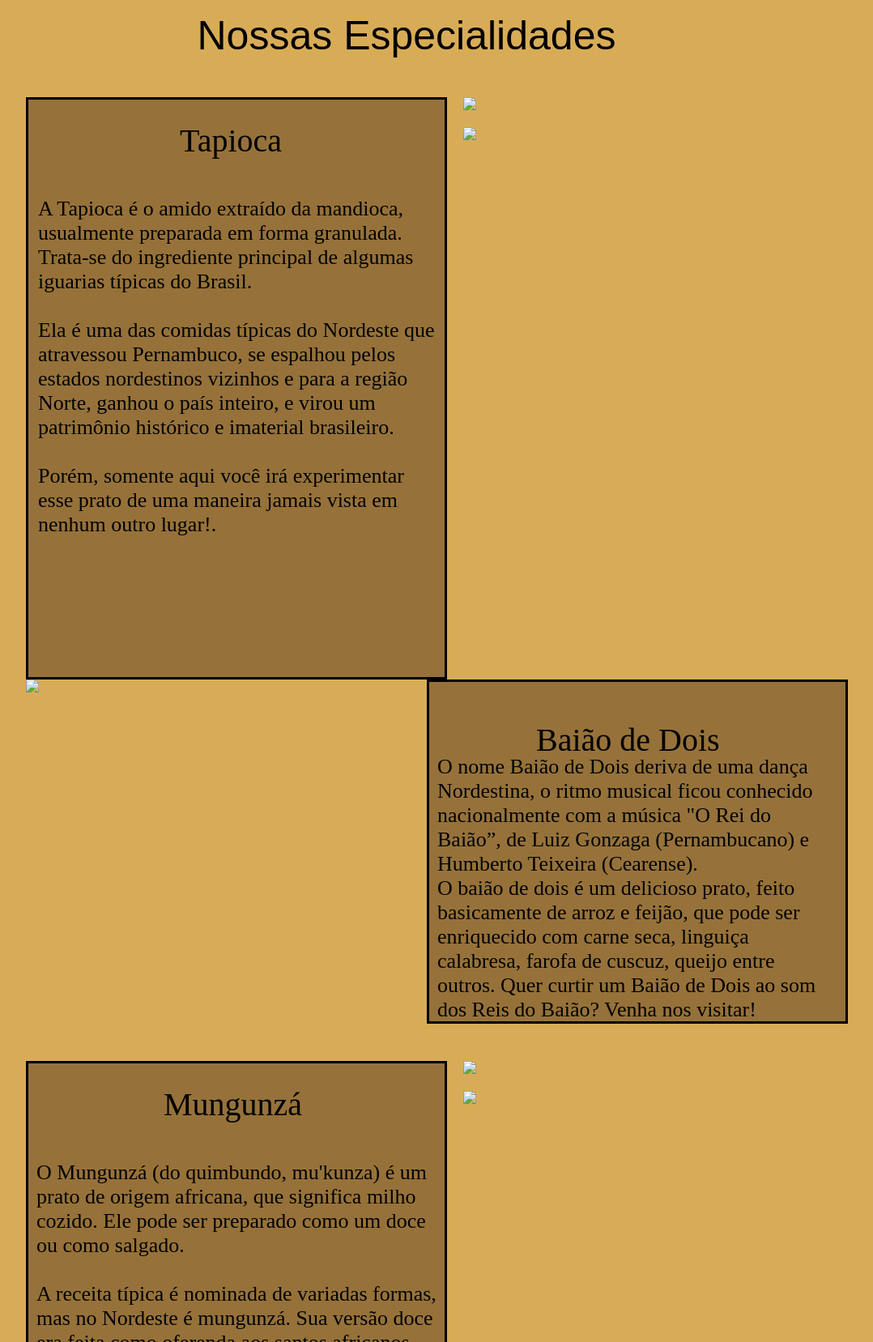
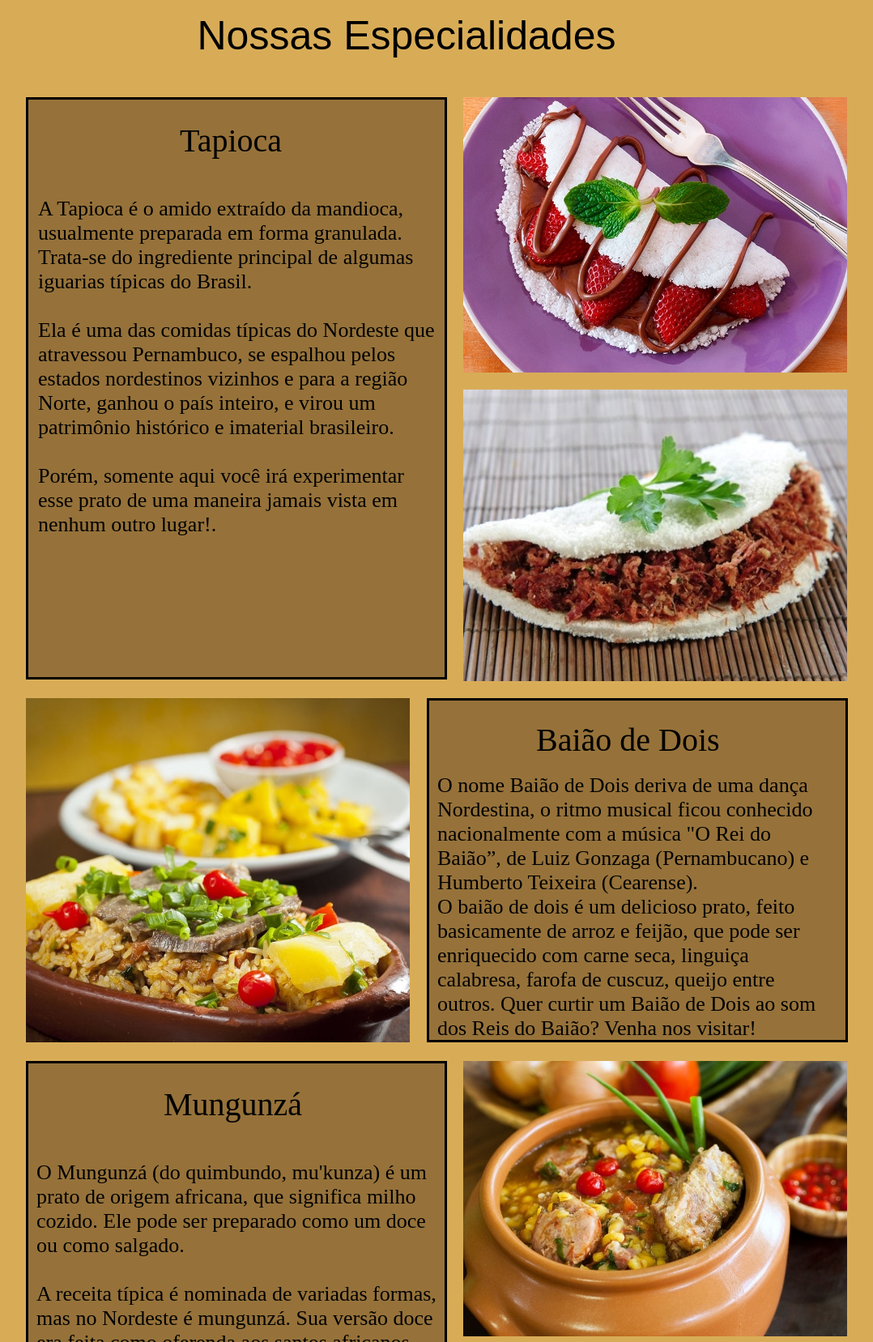
Before and after one commit to GuilhermeHFThome/site-web0, a plain HTML site: page index.html in a window 1280 px wide. Shown: the part 1220-2877 px from the top of the page at 81% size, without its empty margins (138-1216 px from the left). Drawn offline with Linux system fonts and the light colour scheme; the site is published under a folder, as on GitHub Pages, so addresses that start at the root find nothing.

Commit message:
Add files via upload

```diff
--- a/index.html
+++ b/index.html
@@ -21,7 +21,7 @@
       </a>
       <nav class="grid-12 menu">
         <ul>
-          <li><a href="/html/contato.html">Contato</a></li>
+          <li><a href="html/contato.html">Contato</a></li>
         </ul>
       </nav>
     </div>
@@ -67,10 +67,10 @@
         </p>
         <ul class="grid-7">
           <li>
-            <img src="/imagens/tapioca1.jpg">
+            <img src="imagens/tapioca1.jpg">
           </li>
           <li>
-            <img src="/imagens/tapioca2.jpg">
+            <img src="imagens/tapioca2.jpg">
           </li>
         </ul>
       </div>
@@ -78,7 +78,7 @@
       <div class="baiao">
         <h3>Baião de Dois</h3>
         <ul>
-          <li class="grid-8"><img src="/imagens/baiao.jpg"></li>
+          <li class="grid-8"><img src="imagens/baiao.jpg"></li>
           <li class="grid-8">
             <p><br><br><br> O nome Baião de Dois deriva de uma dança Nordestina, o ritmo musical ficou conhecido nacionalmente com a música "O Rei do Baião”, de Luiz Gonzaga (Pernambucano) e Humberto Teixeira (Cearense).<br> O baião de dois é um delicioso prato, feito basicamente de arroz e feijão, que pode ser enriquecido com carne seca, linguiça calabresa, farofa de cuscuz, queijo entre outros.
               Quer curtir um Baião de Dois ao som dos Reis do Baião? Venha nos visitar!
@@ -91,15 +91,15 @@
         <p class="grid-9"><br><br><br><br> O Mungunzá (do quimbundo, mu'kunza) é um prato de origem africana, que significa milho cozido. Ele pode ser preparado como um doce ou como salgado. <br><br>A receita típica é nominada de variadas formas, mas no Nordeste é mungunzá. Sua versão doce era feita como oferenda aos santos africanos toda primeira sexta-feira do mês. <br> <br>
           Para manter as raízes nosso restaurante oferece de forma gratuita uma porção de Mungunzá gratuitamente toda sexta </p>
         <ul class="grid-7">
-          <li><img src="/imagens/mungunza1.jpg"></li>
-          <li><img src="/imagens/mungunza2.JPG"></li>
+          <li><img src="imagens/mungunza1.jpg"></li>
+          <li><img src="imagens/mungunza2.JPG"></li>
         </ul>
       </div>
 
       <div class="acaraje">
         <h4>Acarajé</h4>
         <ul>
-          <li class="grid-8"><img src="/imagens/acaraje.jpg"></li>
+          <li class="grid-8"><img src="imagens/acaraje.jpg"></li>
           <li class="grid-8">
             <p><br><br><br>O acarajé é uma especialidade gastronômica das culinárias africana e afro-brasileira. Trata-se de um bolinho feito de massa de feijão-fradinho, cebola e sal, e frito em azeite de dendê. No continente africano é conhecido como akara, e especificamente no norte da Nigéria é também chamado de kosai.<br><br>
               Assim, para manter as raízes nosso restaurante oferece de forma gratuita uma porção de Acarajé baiano gratuitamente toda quarta-feira.
```
